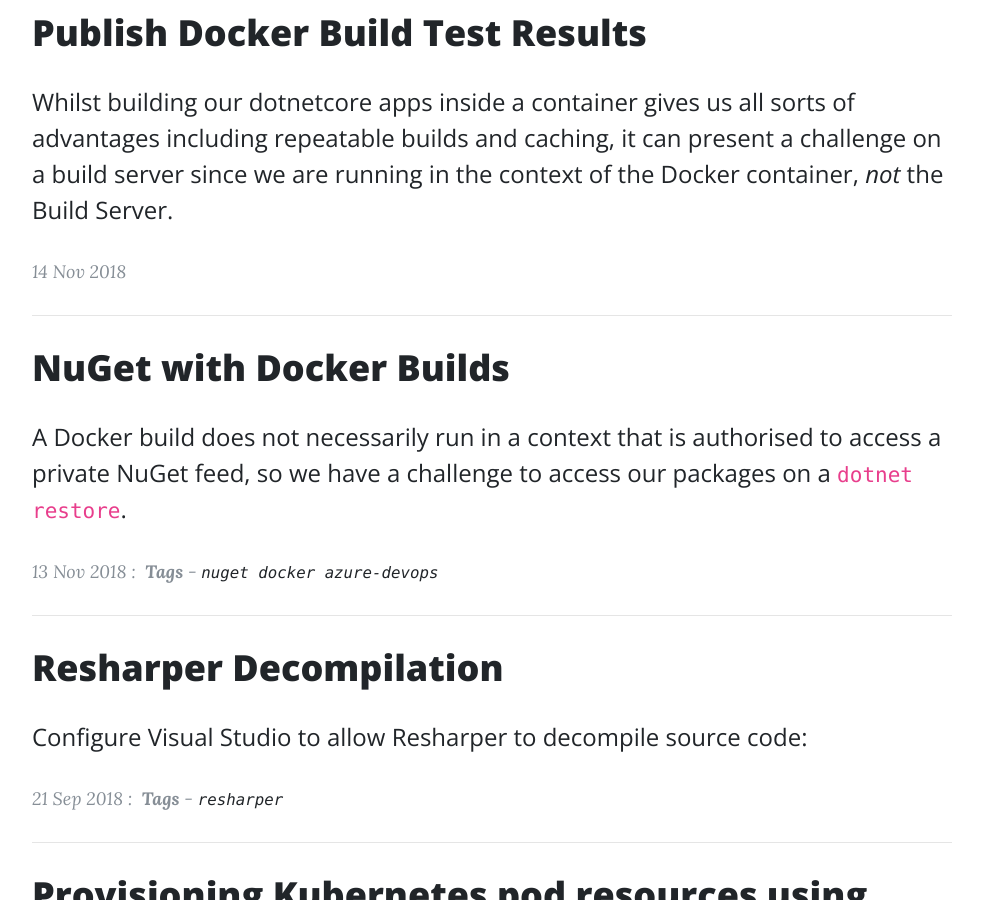
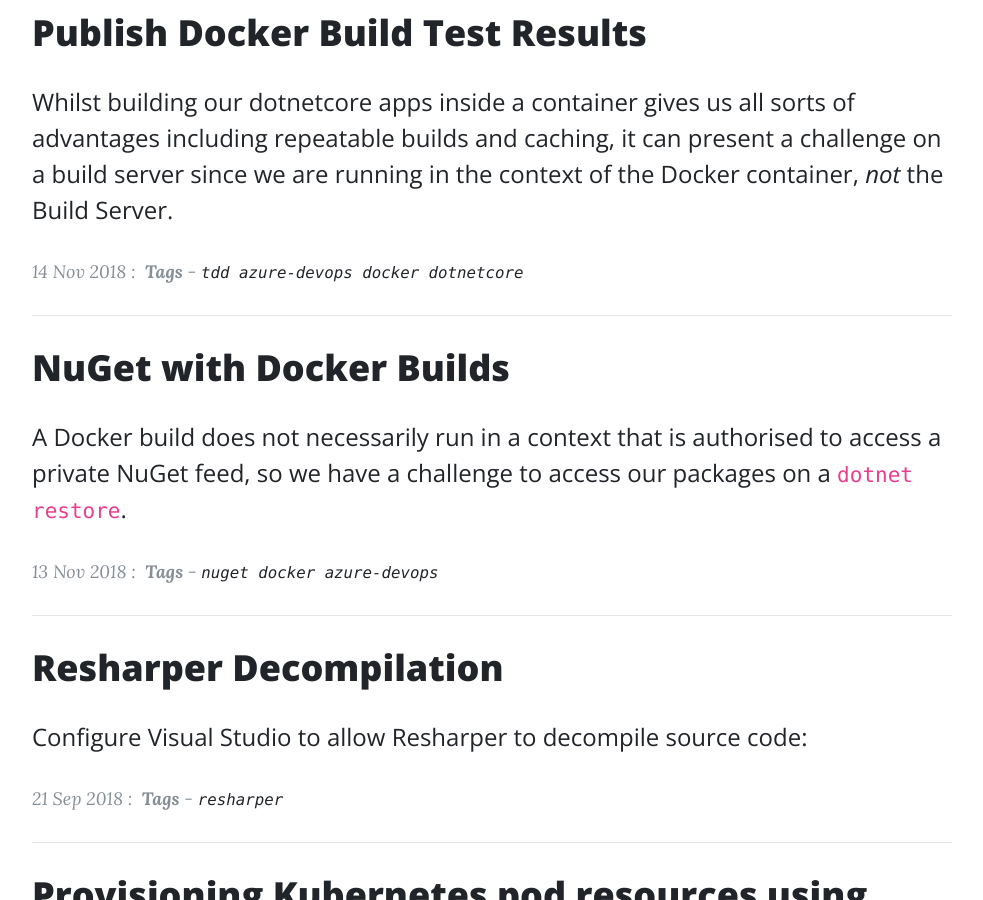
Before and after one commit to paxdev/paxdev.github.io, a Jekyll site: the page built from index.html, in a window 1280 px wide and 900 px high, scrolled down 2477 px. Shown: the whole window, without its empty margins (148-1131 px from the left). Built offline with Jekyll 4.4.1, drawn with Linux system fonts in a browser that asks for light colours.

Commit message:
Update 2018-11-14-publish-docker-tests.md

```diff
--- a/_posts/2018-11-14-publish-docker-tests.md
+++ b/_posts/2018-11-14-publish-docker-tests.md
@@ -1,7 +1,12 @@
 ---
   title: Publish Docker Build Test Results
   header:
-    subheading: Publishing Test Results from a dotnetcore Docker Build in Azure Pipelines
+    subheading: Publishing Test Results from a dotnetcore Docker Build in Azure Devops
+  tags:
+    - tdd
+    - azure-devops
+    - docker
+    - dotnetcore
 ---
 
 Whilst building our dotnetcore apps inside a container gives us all sorts of advantages including repeatable builds and caching,
```
